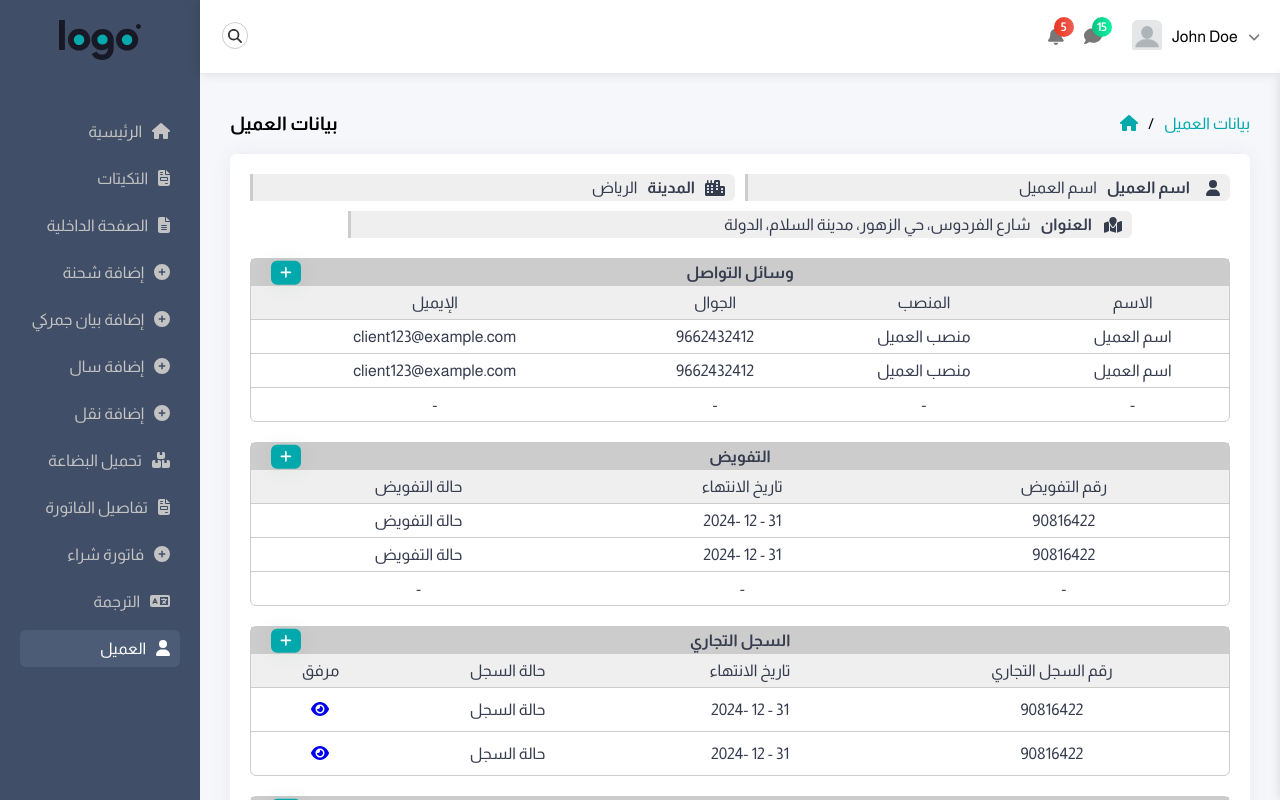
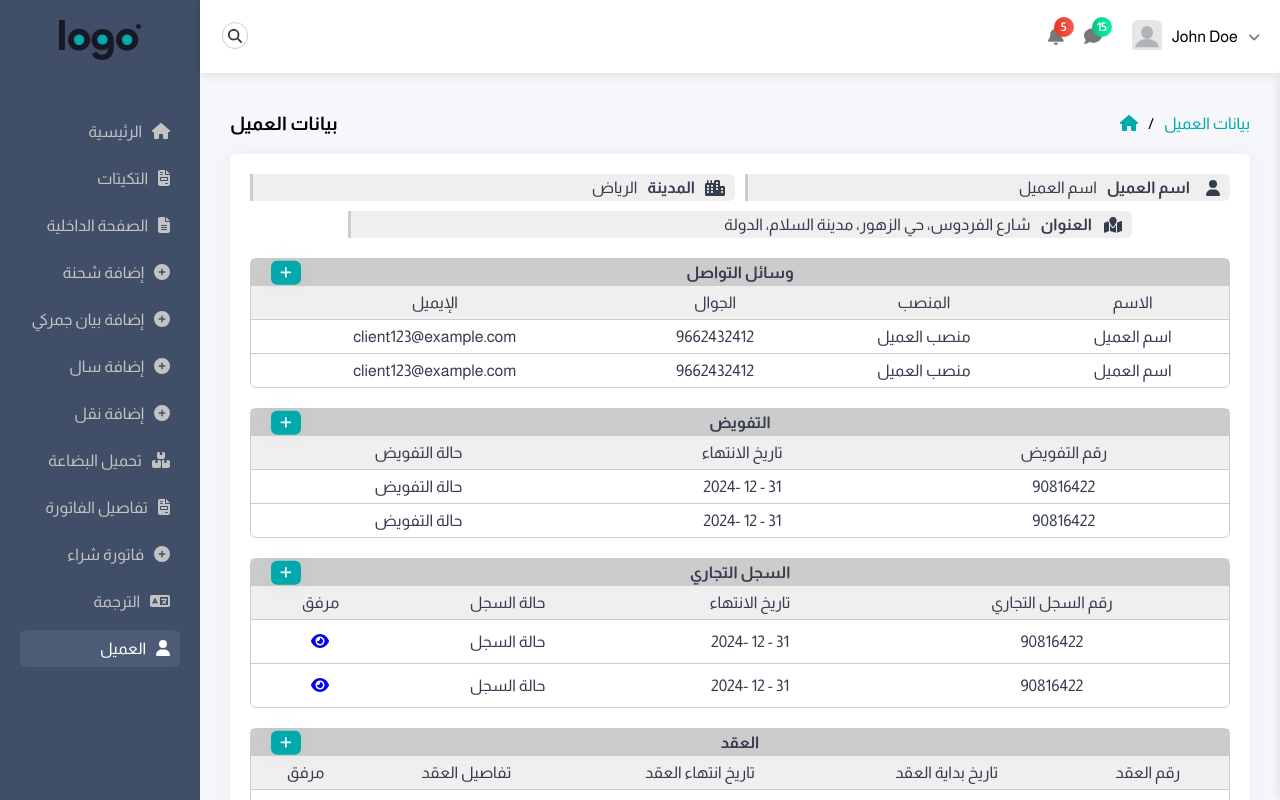
Before and after one commit to MtsmAshraf/adminty-master-react, a React (Create React App) app: page /client in a window 1280 px wide. Built offline with nearby package versions, Linux system fonts and the light colour scheme.

Commit message:
added adding rows btns and functionality (not complete)

```diff
--- a/src/Pages/Client/Client.jsx
+++ b/src/Pages/Client/Client.jsx
@@ -5,8 +5,47 @@ import styles from "./client.module.css"
 import { faCity, faEye, faFileContract, faMapLocation, faPlus, faUser } from "@fortawesome/free-solid-svg-icons"
 import { Link } from "react-router-dom"
 import MainBtn from "../../components/MainBtn/MainBtn.jsx"
+import { useEffect } from "react"
 const Client = () => {
-  return (
+    useEffect(() => {
+        const addRow = (e, table) => {
+            e.preventDefault();
+            let tr = document.createElement("tr");
+            console.log(table.lastElementChild.children.length)
+            for(let i = 0; i < table.lastElementChild.children.length; i++){
+                let td = document.createElement("td")
+                let tdInput = document.createElement("input")
+                tdInput.setAttribute("type", "text")
+                tdInput.style.width = "100%"
+                td.appendChild(tdInput)
+                tr.appendChild(td)
+            }
+            // tr.innerHTML = `
+            //     <td>
+            //         اسم العميل
+            //     </td>
+            //     <td>
+            //         منصب العميل
+            //     </td>
+            //     <td>
+            //         9662432412
+            //     </td>
+            //     <td>
+            //         client123@example.com
+            //     </td>
+            //     `
+            table.appendChild(tr)
+        }
+        const addRowBtns = document.querySelectorAll(".info-table thead span");
+        const infoTables = document.querySelectorAll(".info-table table");
+        addRowBtns.forEach((btn, index) => {
+            btn.onclick = (e) => {
+                addRow(e,infoTables[index])
+            }
+        })
+
+    })
+    return (
     <div className={styles.client}>
         <Breadcumbs pageName={"بيانات العميل"}></Breadcumbs>
         <div className={styles.content}>
@@ -34,7 +73,7 @@ const Client = () => {
                         <p>شارع الفردوس، حي الزهور، مدينة السلام، الدولة</p>
                     </div>
                 </div>
-                <div className={styles.infoTable}>
+                <div className={styles.infoTable + " " + "info-table"}>
                     <table cellSpacing={0}>
                         <thead>
                             <th colSpan={4}>
@@ -88,23 +127,9 @@ const Client = () => {
                                 client123@example.com
                             </td>
                         </tr>
-                        <tr>
-                            <td>
-                                -
-                            </td>
-                            <td>
-                                -
-                            </td>
-                            <td>
-                                -
-                            </td>
-                            <td>
-                                -
-                            </td>
-                        </tr>
                     </table>
                 </div>
-                <div className={styles.infoTable}>
+                <div className={styles.infoTable + " " + "info-table"}>
                     <table cellSpacing={0}>
                         <thead>
                             <th colSpan={3}>
@@ -149,20 +174,9 @@ const Client = () => {
                                 حالة التفويض
                             </td>
                         </tr>
-                        <tr>
-                            <td>
-                                -
-                            </td>
-                            <td>
-                                -
-                            </td>
-                            <td>
-                                -
-                            </td>
-                        </tr>
                     </table>
                 </div>
-                <div className={styles.infoTable}>
+                <div className={styles.infoTable + " " + "info-table"}>
                     <table cellSpacing={0}>
                         <thead>
                             <th colSpan={4}>
@@ -222,7 +236,7 @@ const Client = () => {
                         </tr>
                     </table>
                 </div>
-                <div className={styles.infoTable}>
+                <div className={styles.infoTable + " " + "info-table"}>
                     <table cellSpacing={0}>
                         <thead>
                             <th colSpan={5}>
@@ -295,7 +309,7 @@ const Client = () => {
                         </tr>
                     </table>
                 </div>
-                <div className={styles.infoTable}>
+                <div className={styles.infoTable + " " + "info-table"}>
                     <table cellSpacing={0}>
                         <thead>
                             <th colSpan={5}>
@@ -342,7 +356,7 @@ const Client = () => {
                         </tr>
                     </table>
                 </div>
-                <div className={styles.infoTable}>
+                <div className={styles.infoTable + " " + "info-table"}>
                     <table cellSpacing={0}>
                         <thead>
                             <th colSpan={5}>
```
